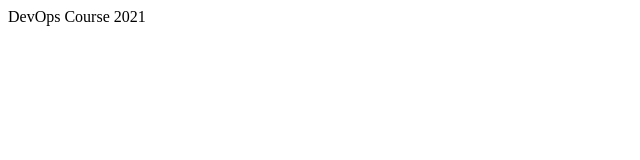
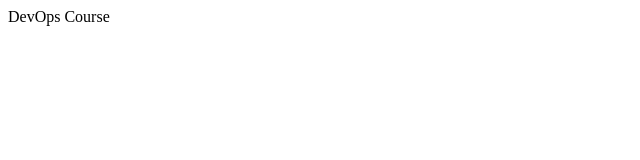
Before and after one commit to ruslankagrm/devops_docker, a plain HTML site: page index.html in a window 1280 px wide. Shown: the full height of the page, 0-640 px from the left. Drawn offline with Linux system fonts and the light colour scheme.

Commit message:
fix(master)- fix html body

```diff
--- a/index.html
+++ b/index.html
@@ -1,5 +1,5 @@
 <html>
 <body>
-DevOps Course 2021
+DevOps Course
 </body>
 </html>
```
